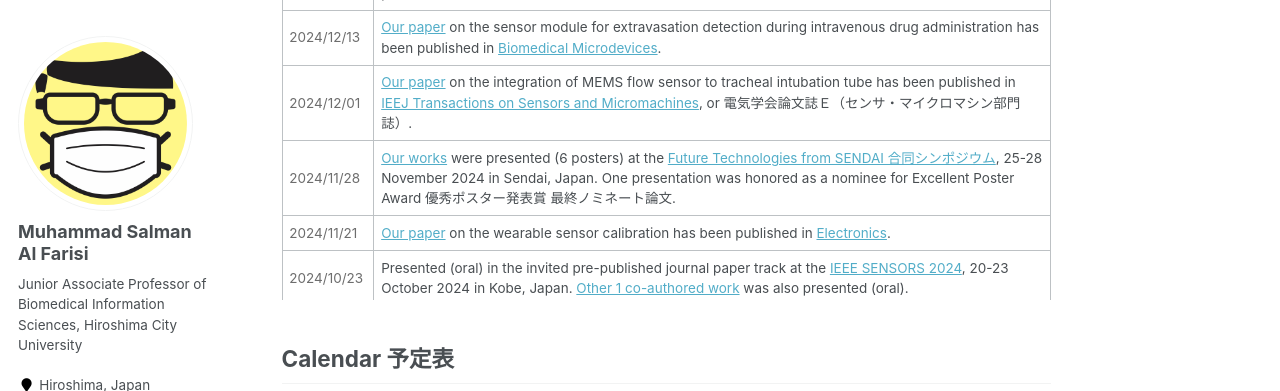
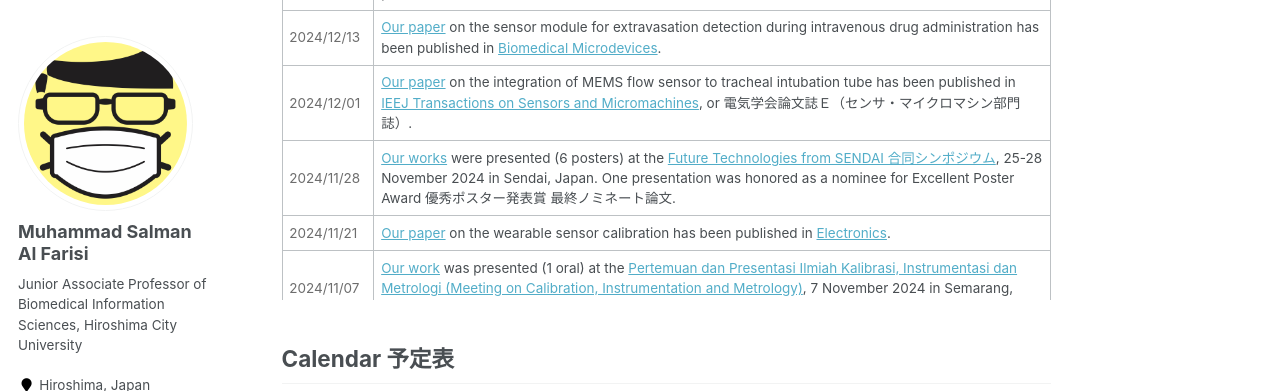
Before and after one commit to msalfarisi/msalfarisi.github.io, a Jekyll site: the page built from _pages/home.md, in a window 1280 px wide and 900 px high, scrolled down 808 px, cut to the strip 0-391 px from the top of the window. Built offline with Jekyll 4.4.1, drawn with Linux system fonts in a browser that asks for light colours; some web fonts are replaced.

Commit message:
Update home.md

```diff
--- a/_pages/home.md
+++ b/_pages/home.md
@@ -45,6 +45,10 @@ Welcome to the homepage of Muhammad Salman Al Farisi, a Lecturer (Junior Associa
   <tr>
     <td style="color:#6d6d6d;">2024/11/21</td>
     <td><a href="/publication/">Our paper</a> on the wearable sensor calibration has been published in <a href="https://doi.org/10.3390/electronics13234577">Electronics</a>.</td>
+  </tr>
+  <tr>
+    <td style="color:#6d6d6d;">2024/11/07</td>
+    <td><a href="/publication/">Our work</a> was presented (1 oral) at the <a href="https://www.instagram.com/bsn_sni/p/C_uNQRxTwgt/">Pertemuan dan Presentasi Ilmiah Kalibrasi, Instrumentasi dan Metrologi (Meeting on Calibration, Instrumentation and Metrology)</a>, 7 November 2024 in Semarang, Indonesia.</td>
   </tr>
   <tr>
     <td style="color:#6d6d6d;">2024/10/23</td>
```
